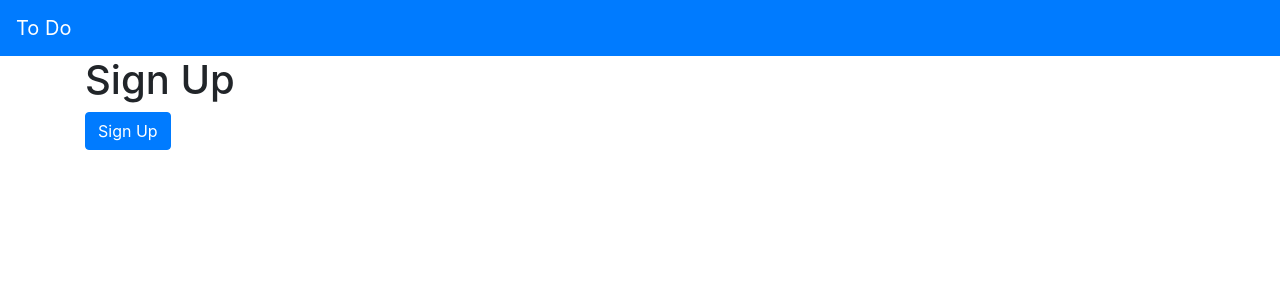
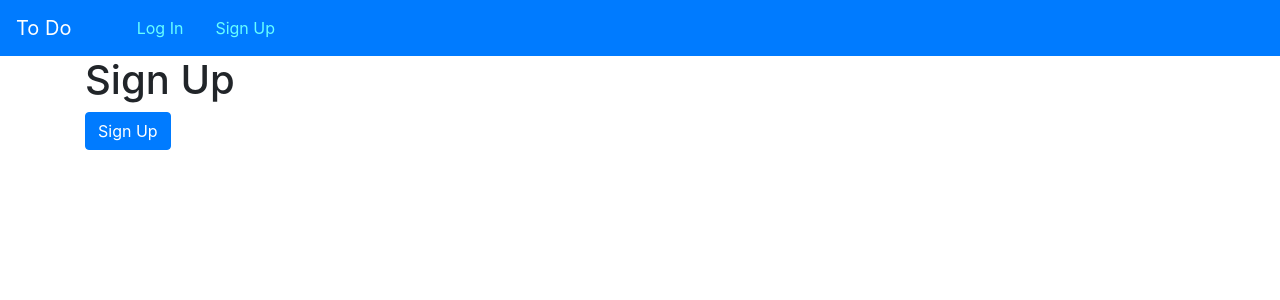
Before and after one commit to paul3bin/To-Do-App, a Django app: page /accounts/signup/ in a window 1280 px wide. Shown: the top 300 px of the page. Run offline with Django 3.2, Linux system fonts and the light colour scheme.

Commit message:
Update base.html

```diff
--- a/to_do/templates/base.html
+++ b/to_do/templates/base.html
@@ -9,7 +9,17 @@
 </head>
 <body>
     <nav class="navbar navbar-dark bg-primary">
-        <a class="navbar-brand" href="#">To Do</a>
+        <a class="navbar-brand" href="{% url 'home' %}">To Do</a>
+        <div class="container">
+            <ul class="nav justify-content-end">
+                {% if user.is_authenticated %}
+                    <li class="nav-item"><a class="nav-link active" style="color: #66ffff;" href="{% url 'accounts:logout' %}">Log Out</a></li>
+                {% else %}
+                    <li class="nav-item"><a class="nav-link active" style="color: #66ffff;" href="{% url 'accounts:login' %}">Log In</a></li>
+                    <li class="nav-item"><a class="nav-link active" style="color: #66ffff;" href="{% url 'accounts:signup' %}">Sign Up</a></li>
+                {% endif %}
+            </ul>
+        </div>
     </nav>
     {% block body_block %}
 
```
